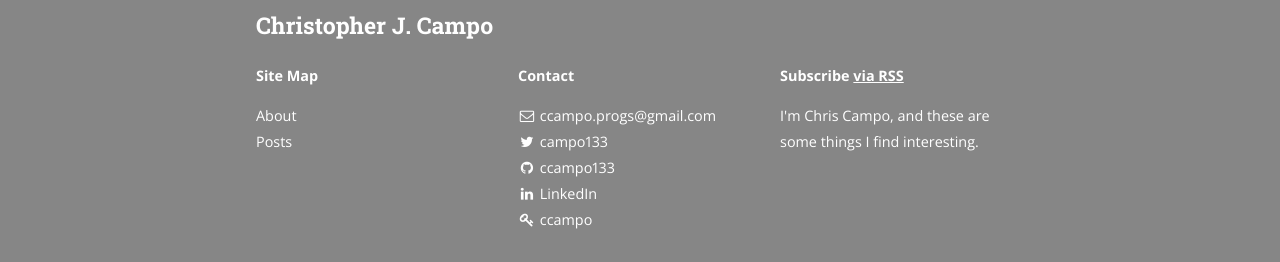
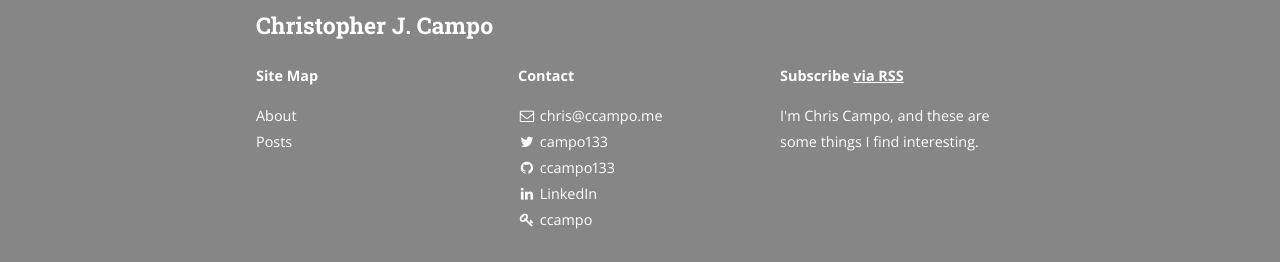
Before and after one commit to ccampo133/ccampo133.github.io, a Jekyll site: the page built from index.html, in a window 1280 px wide. Shown: the part 1985-2247 px from the top of the page. Built offline with Jekyll 4.4.1, drawn with Linux system fonts in a browser that asks for light colours; nearby versions of some CDN libraries; the list of posts is cut into pages by our own code; a style sheet for code colours, icons or effects is not loaded.

Commit message:
Update email

```diff
--- a/_config.yml
+++ b/_config.yml
@@ -10,7 +10,7 @@ exclude:
 # Site settings
 title: Christopher J. Campo
 subtitle: "Some things I find interesting."
-email: ccampo.progs@gmail.com
+email: chris@ccampo.me
 name: Chris Campo
 description: >
     I'm Chris Campo, and these are some things I find interesting.
```
